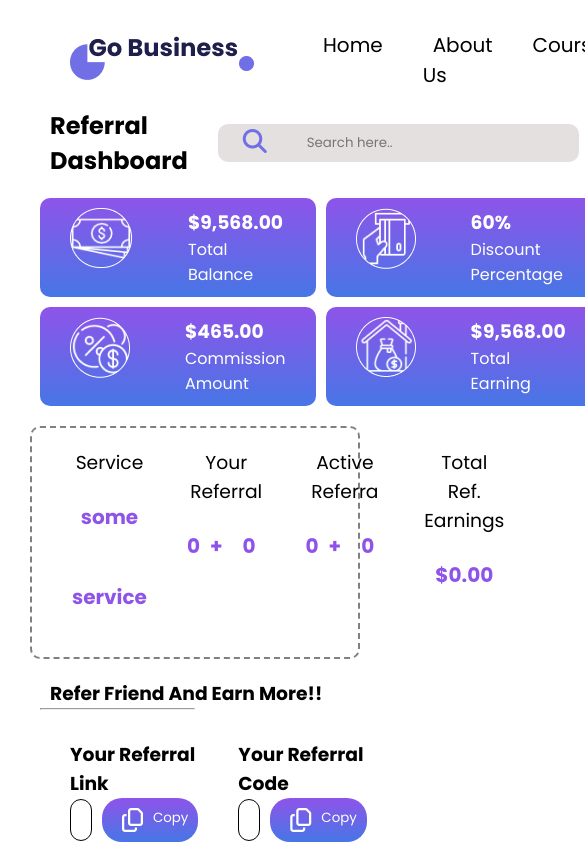
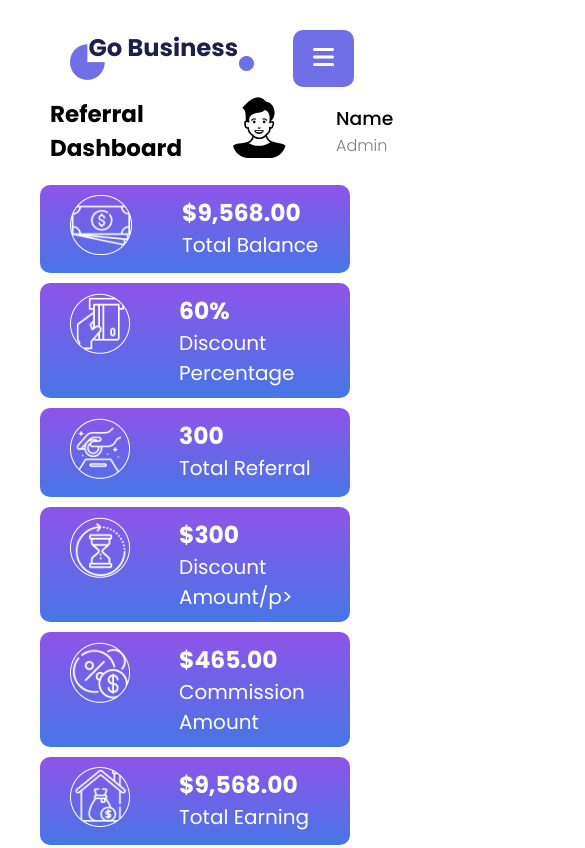
Before and after one commit to lakshmichaitrika/gobusinessdashboard, a plain HTML site: page index.html in a window 390 px wide. Shown: the top 848 px of the page, 585 px wide, since content can reach past the window. Drawn offline with Linux system fonts and the light colour scheme.

Commit message:
Responsiveness

```diff
--- a/index.html
+++ b/index.html
@@ -41,7 +41,12 @@
         </ul>
         <div class="button-container">
           <button class="g-button">Try For Free</button>
+
         </div>
+        <button class="toggle-button">
+          <i class="fa-solid fa-bars"></i>
+         </button>
+
       </nav>
       <!--searchsetion-->
       <section class="search-section">
--- a/static/css/ReferralDashboard/responsive.css
+++ b/static/css/ReferralDashboard/responsive.css
@@ -2,3 +2,104 @@
 .para{
     color: aqua;
 }
+@media screen and (max-width:1024px) {
+    .nav-items{
+
+       gap: 4px;
+
+       flex-basis: 50%;
+       font-size: 10px;
+
+    }
+    .cards-container{
+        grid-template-columns: repeat(4,220px);
+        column-gap: 10px;
+        row-gap: 10px;
+
+    }
+    .card{
+    font-size: 12px;
+   gap: 4px;
+    }
+}
+
+@media screen and (max-width:768px) {
+    .nav-items{
+        display: none;
+
+    }
+    .toggle-button{
+        display: block;
+        color:var(--font-color);
+        background-color:var(--primary-color);
+       border-width:0px;
+       cursor: pointer;
+       border-radius: 10px;
+    }
+    .button-container{
+        display: none;
+    }
+    .cards-container{
+        grid-template-columns: repeat(2,auto);
+        column-gap: 10px;
+        row-gap: 10px;
+
+    }
+    .card{
+    font-size: 20px;
+   gap:9px;
+    }
+    .service{
+        font-size: 10px;
+    }
+    .ref-link{
+
+        flex-direction: column;
+        gap: 10px;
+    }
+    .search-section h1{
+        font-size: 10px;
+    }
+
+    .search-bar{
+        flex-basis: 10%;
+    }
+    .notif-icon{
+        display: none;
+    }
+    .pagelink{
+        display: none;
+    }
+    .footer-details{
+    flex-wrap: wrap;
+    }
+    .apps{
+        font-size: 32px;
+    }
+
+}
+@media screen and (max-width:468px) {
+    .cards-container{
+        grid-template-columns: repeat(1,auto);
+        column-gap: 10px;
+        row-gap: 10px;
+
+    }
+    .search-section h1{
+        font-size: 23px;
+    }
+
+    .search-container{
+        display: none;
+    }
+    .services-container{
+        flex-direction: column;
+    }
+    .table-search-container{
+        flex-direction: column;
+        gap: 10px;
+        text-align: center;
+    }
+
+
+}
--- a/static/css/ReferralDashboard/style.css
+++ b/static/css/ReferralDashboard/style.css
@@ -51,6 +51,10 @@ header{
    padding: 10px 15px;
    border-radius: 10px;
    font-weight: 600;
+   cursor: pointer;
+}
+.toggle-button{
+    display: none;
 }
 .search-section{
     display: flex;
```
